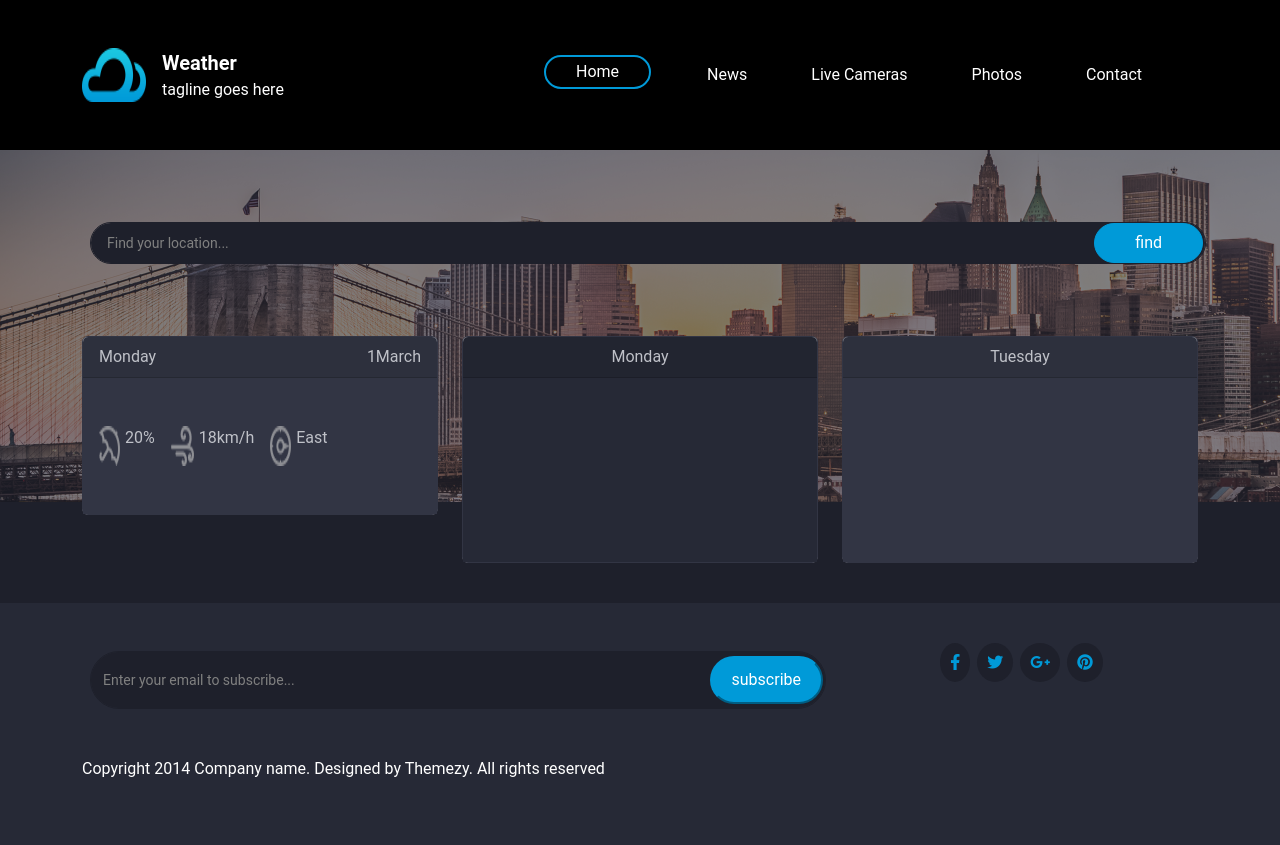
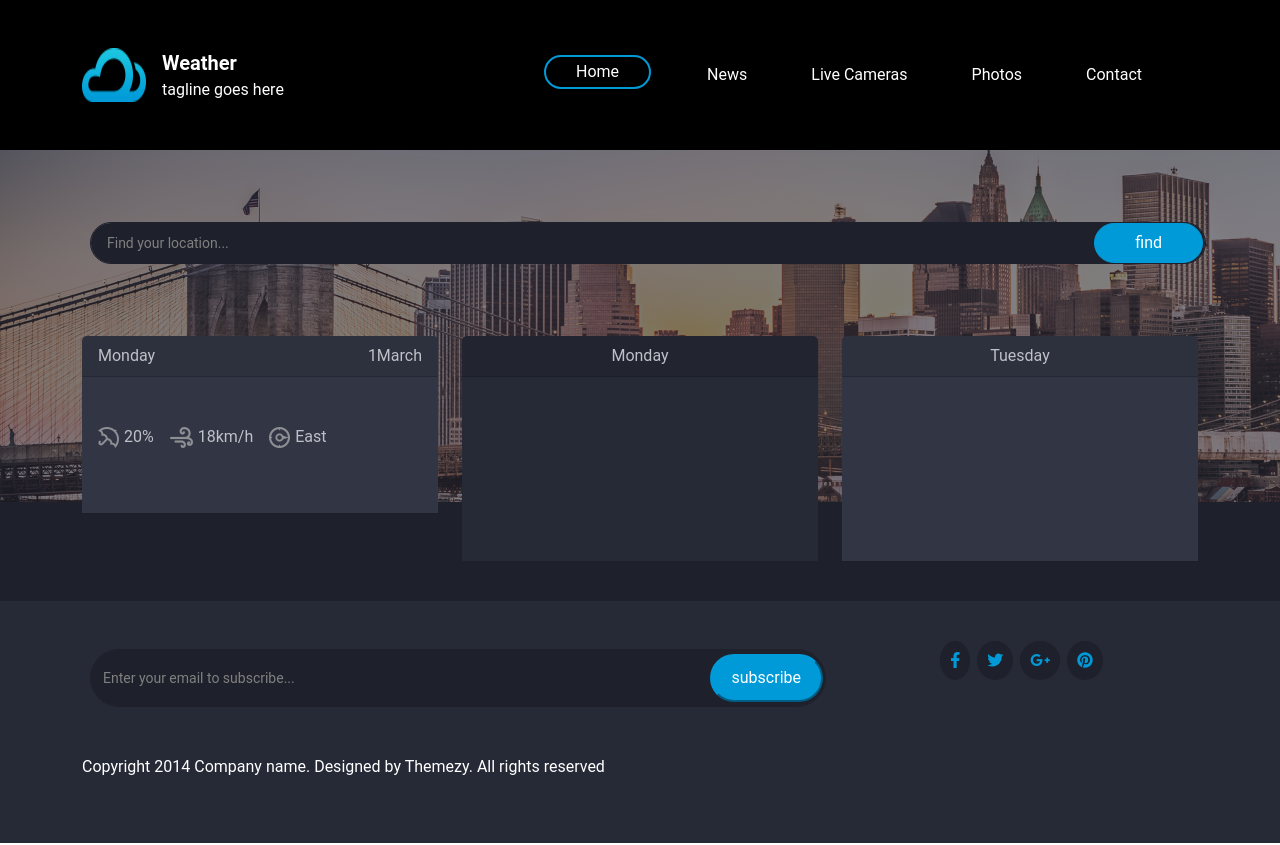
Before and after one commit to AyaSalah56/weather, a plain HTML site: page index.html in a window 1280 px wide. Drawn offline with Linux system fonts and the light colour scheme; no server answers.

Commit message:
Add files via upload

```diff
--- a/css/index.css
+++ b/css/index.css
@@ -39,7 +39,6 @@ nav ul li a:hover
     right: 7px;
     top: 73px;
     padding: 7px 40px;
-
     border: #009ad8 solid 1px ;
     border-radius: 30%;
     background-color: #009ad8;
@@ -48,7 +47,6 @@ nav ul li a:hover
 {
     color: #009ad8;
 }
-
 .head1
 {
     background-color: #2D303D;
@@ -63,8 +61,9 @@ nav ul li a:hover
 }
 .card
 {
+    background: none;
     color:#BFC1C8 !important;
-    border-color:#323544 ;
+    border:none ;
 }
 .head2
 {
@@ -74,14 +73,8 @@ nav ul li a:hover
 {
     color: white !important;
     font-size: 5.1rem;
-    margin-right: 30px;
     font-weight:700;
 }
-/* #firstImg
-{
-    width: 60px;
-    height: 60px;
-} */
 .num2
 {
     font-size:24px;
@@ -93,15 +86,14 @@ nav ul li a:hover
 {
     font-size:20px;
 }
-
 .icon img
 {
     margin-right: 5px;
     vertical-align: middle;
 }
+@media (min-width:768px) {
 
-
-
+}
 
 
 
--- a/index.html
+++ b/index.html
@@ -25,19 +25,25 @@
                 <span class="navbar-toggler-icon"></span>
             </button>
             <div class="collapse navbar-collapse" id="navbarSupportedContent">
+
                 <ul class="navbar-nav ms-auto mb-2 mb-lg-0">
+
                     <li class="nav-item">
                         <a class="nav-link active me-5" aria-current="page" href="#">Home</a>
                     </li>
+
                     <li class="nav-item me-5">
                         <a class="nav-link" href="#">News</a>
                     </li>
+
                     <li class="nav-item me-5">
                         <a class="nav-link" href="#">Live Cameras</a>
                     </li>
+
                     <li class="nav-item me-5">
                         <a class="nav-link" href="#">Photos</a>
                     </li>
+
                     <li class="nav-item me-5">
                         <a class="nav-link" href="#">Contact</a>
                     </li>
@@ -53,32 +59,40 @@
         </div>
         <div class="container">
             <div class="row pb-4">
-                <div class="col-md-4">
-                    <div class=" card mb-3 ">
+                <div class="col-lg-4 ">
+                    <div class=" card mb-3 h-100">
                         <div class="card-header head1 d-flex justify-content-between">
                             <div id="day"></div>
                             <div id="month"></div>
                         </div>
                         <div class="content ps-3">
                             <p class="location pt-4 mb-0 fs-6"></p>
-                            <div class="degree d-flex">
+                            <div class="degree d-flex justify-content-between px-3">
                                 <div class="num">
 
                                 </div>
-                                <img  id="firstImg" class="img-fluid ms-3">
+                                <div class="div d-flex align-items-center" >
+                                    <img  id="firstImg" class="img-fluid ">
+                                </div>
                             </div>
                             <div class="text-blue mb-4" id="one"></div>
-                            <div class="d-flex icon pb-5">
-                                <div class="d-flex me-3">
-                                    <img src="./img/icon-umberella.png" alt="">
+                            <div class="d-flex icon pb-5 flex-wrap ">
+                                <div class="d-flex pe-3 ">
+                                    <div>
+                                        <img src="./img/icon-umberella.png" alt="">
+                                    </div>
                                     <p>20%</p>
                                 </div>
-                                <div class="d-flex me-3">
-                                    <img src="./img/icon-wind.png" alt="">
+                                <div class="d-flex pe-3">
+                                    <div>
+                                        <img src="./img/icon-wind.png" alt="">
+                                    </div>
                                     <p>18km/h</p>
                                 </div>
-                                <div class="d-flex me-3">
-                                    <img src="./img/icon-compass.png" alt="">
+                                <div class="d-flex pe-3">
+                                    <div>
+                                        <img src="./img/icon-compass.png" alt="">
+                                    </div>
                                     <p>East</p>
                                 </div>
                             </div>
@@ -86,8 +100,8 @@
                     </div>
                 </div>
 
-                <div class="col-md-4">
-                    <div class=" card mb-3 ">
+                <div class="col-lg-4">
+                    <div class=" card mb-3 h-100">
                         <div class="card-header head2 ">
                             <div class="text-center" id="day1"></div>
                         </div>
@@ -95,18 +109,15 @@
                             <img id="secImg" >
                             <div class="degree pt-3 ">
                                 <div class="num2" id="two-cabital">
-
                                 </div>
-
                                 <div id="two-small"> </div>
                             </div>
                             <div class="text-blue mb-4 pt-4" id="two-text"></div>
                         </div>
                     </div>
                 </div>
-
-                <div class="col-md-4">
-                    <div class=" card mb-3 ">
+                <div class="col-lg-4">
+                    <div class=" card mb-3 h-100">
                         <div class="card-header head1 ">
                             <div class="text-center" id="tomorow"></div>
                         </div>
@@ -124,8 +135,6 @@
             </div>
         </div>
     </section>
-
-
 
     <footer class="py-5">
         <div class="container">
@@ -150,7 +159,6 @@
         </div>
     </footer>
 
-
     <script src="js/bootstrap.bundle.min.js"></script>
     <script src="js/index.js"></script>
 </body>
```
